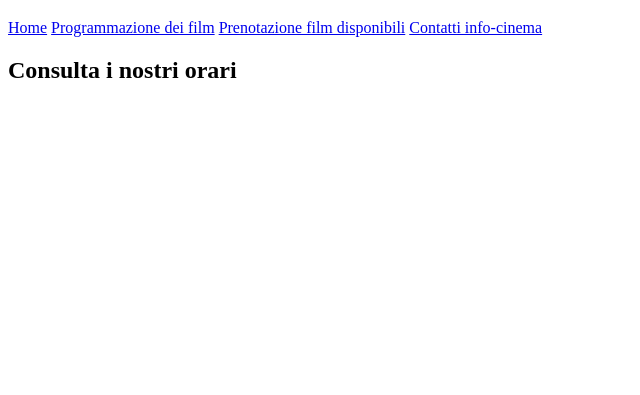
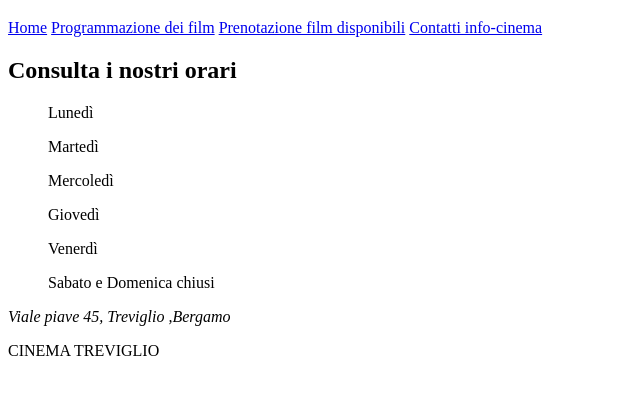
Before and after one commit to mars-bilal/repomars, a plain HTML site: page contatti.html in a window 1280 px wide. Shown: the part 61-456 px from the top of the page, without its empty margins (0-640 px from the left). Drawn offline with Linux system fonts and the light colour scheme.

Commit message:
Aggiunta orari e indirizzo del cinema

```diff
--- a/contatti.html
+++ b/contatti.html
@@ -18,40 +18,42 @@
 
     <main>
         <section>
- <h2>Consulta i nostri orari</h2>
+            <h2>Consulta i nostri orari</h2>
+        </section>
 
 
 
-        </section>
+        <ul>
+            <p>Lunedì</p>
+        </ul>
+          <ul>
+            <p>Martedì</p>
+        </ul>
+          <ul>
+            <p>Mercoledì</p>
+        </ul>
+          <ul>
+            <p>Giovedì</p>
+        </ul>
+          <ul>
+            <p>Venerdì</p>
+        </ul>
+          <ul>
+            <p>Sabato e Domenica chiusi</p>
+        </ul>
+<address>
+<p> Viale piave 45, Treviglio ,Bergamo</p>
 
-
+</address>
 
 
 
     </main>
 
 
-
-
-
-
-
-
-
-
-
-
-
-
-
-
-
-
-
-
-
-
-
+ <footer>
+        <p>CINEMA TREVIGLIO</p>
+    </footer>
 
 </body>
 </html>
```
